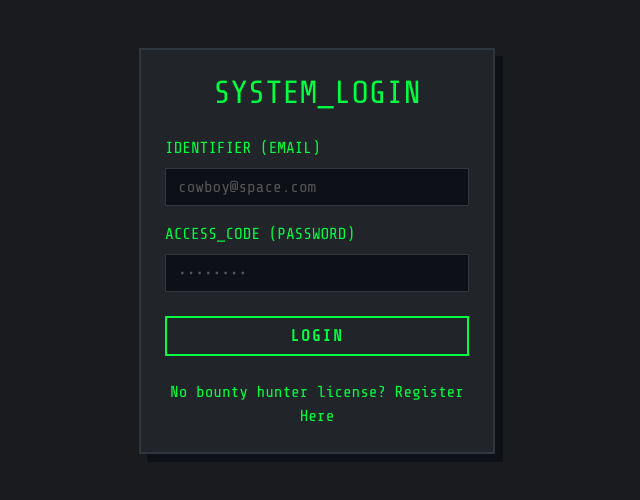
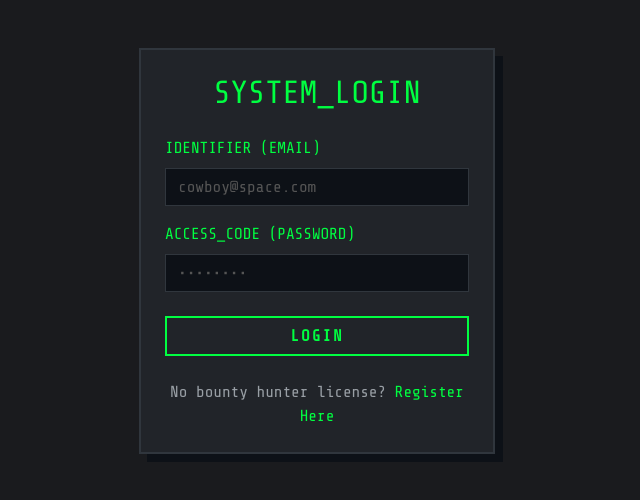
Before and after one commit to Ersatz-xD/BroBroke, a React (Vite) app in the folder frontend/: page /login in a window 1280 px wide. Shown: the top 500 px of the page, without its empty margins (323-963 px from the left). Built offline with nearby package versions, Linux system fonts and the light colour scheme.

Commit message:
changed color of texts

```diff
--- a/frontend/src/pages/Login.jsx
+++ b/frontend/src/pages/Login.jsx
@@ -64,7 +64,7 @@ const Login = () => {
           </form>
 
           <div className="text-center mt-4">
-            <span className="text-muted text-neon-green">No bounty hunter license? </span>
+            <span className="text-muted text-grey">No bounty hunter license? </span>
             <Link to="/register" className="text-neon-green text-decoration-none">Register Here</Link>
           </div>
         </div>
--- a/frontend/src/pages/Register.jsx
+++ b/frontend/src/pages/Register.jsx
@@ -77,7 +77,7 @@ const Register = () => {
           </form>
 
           <div className="text-center mt-4">
-            <span className="text-muted text-neon-green">Already registered? </span>
+            <span className="text-muted text-grey">Already registered? </span>
             <Link to="/login" className="text-neon-green text-decoration-none">Login Here</Link>
           </div>
         </div>
```
